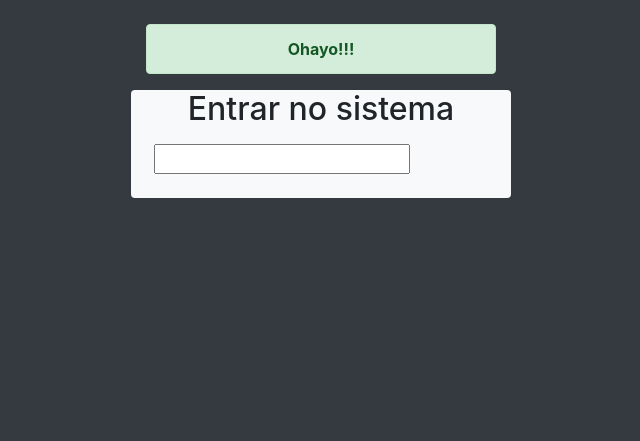
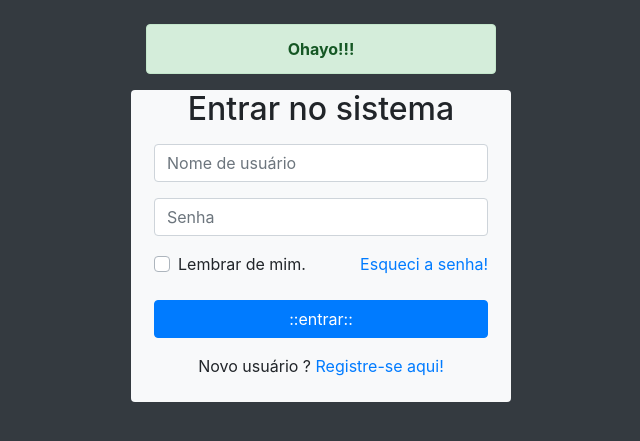
Before and after one commit to PauloRanger132/login, a PHP site: page /login/ in a window 1280 px wide. Shown: the top 441 px of the page, without its empty margins (319-959 px from the left). Run offline with PHP 8.4, Linux system fonts and the light colour scheme.

Commit message:
Formulário de login
closes

```diff
--- a/index.php
+++ b/index.php
@@ -29,18 +29,64 @@
             </div>
         </section>
 <!-- Fomulário de loguin -->
-     <section class="row">
+    <section class="row">
           <div class="col-lg-4 offset-lg-4 bg-light rounded" id="caixaLogin">
             <h2 class="text-center">
                 Entrar no sistema
             </h2>
+            <!-- Nome de Usuario -->
             <form action="#" method="post" class="p-2" id="formLogin">
                 <div class="form-group">
-                    <input type="text" name="" id="">
+                    <input type="text"
+                    name="nomeUsuario"
+                    id="nomeUsuario"
+                    placeholder="Nome de usuário"
+                    class="form-control">
                 </div>
+            <!-- Senha do Usuario -->
+                <div class="form-group">
+                <input type="text"
+                name="senhaUsuario"
+                id="senhaUsuario" placeholder="Senha"
+                class="form-control">
+                </div>
+
+               <div class="form-group">
+                        <div class="custom-control custom-checkbox">
+                            <input type="checkbox" name="lembrar" id="lembrar" class="custom-control-input">
+                            <label for="lembrar" class="custom-control-label">
+                                Lembrar de mim.
+                            </label>
+
+                            <a href="#" class="float-right" id="btnEsqueci">
+                                Esqueci a senha!
+                            </a>
+
+                        </div>
+                    <div class="form-group">
+                    <label for=""></label>
+                    <input type="submit" value="::entrar::"
+                    name="btnEntrar" id="btnEntrar"
+                    class="btn btn-primary btn-block">
+                    </div>
+
+                    <div class="form-group">
+                        <p class="text-center">
+                            Novo usuário ? <a href="#">
+                            Registre-se aqui!
+                            </a>
+                        </p>
+
+                    </div>
+
+                    <div>
+
+                    </div>
+
+
             </form>
-          </div>
-     </section>
+        </div>
+    </section>
     </main>
     <!-- Optional JavaScript -->
     <!-- jQuery first, then Popper.js, then Bootstrap JS -->
```
